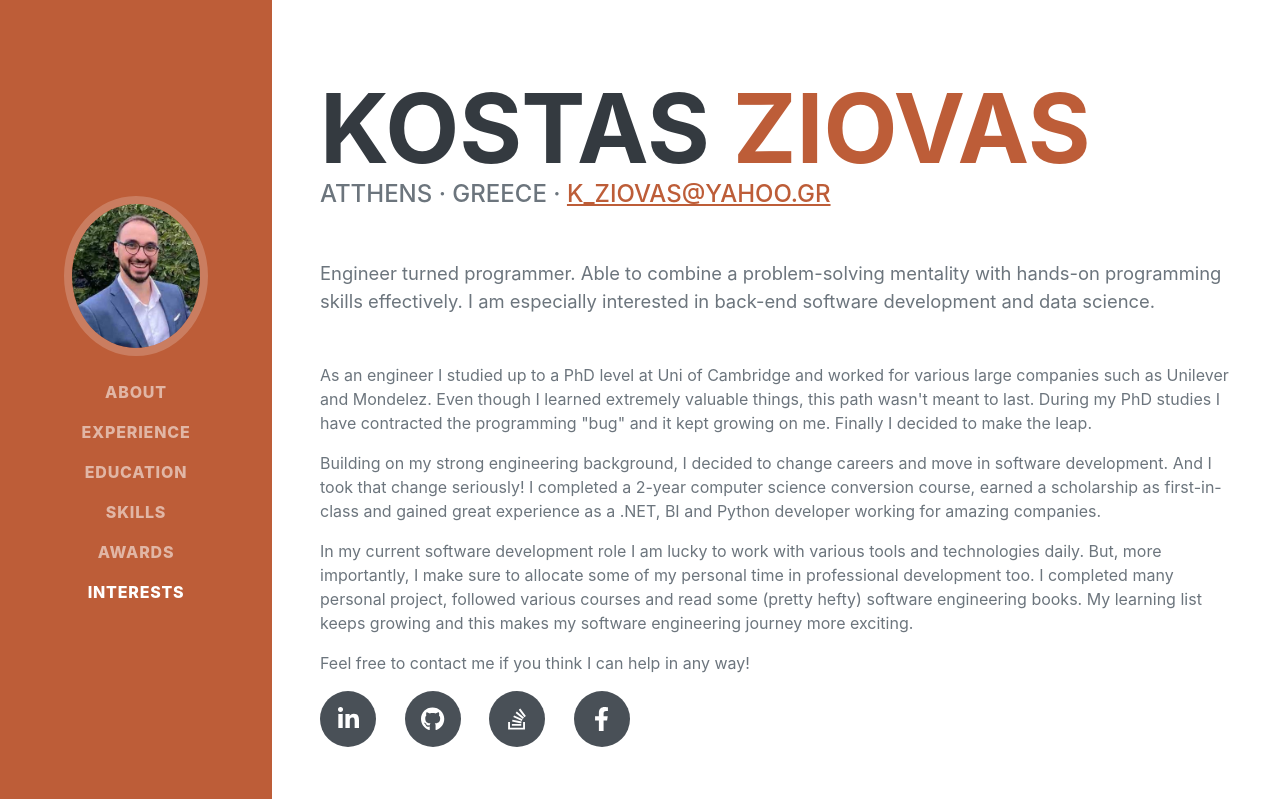
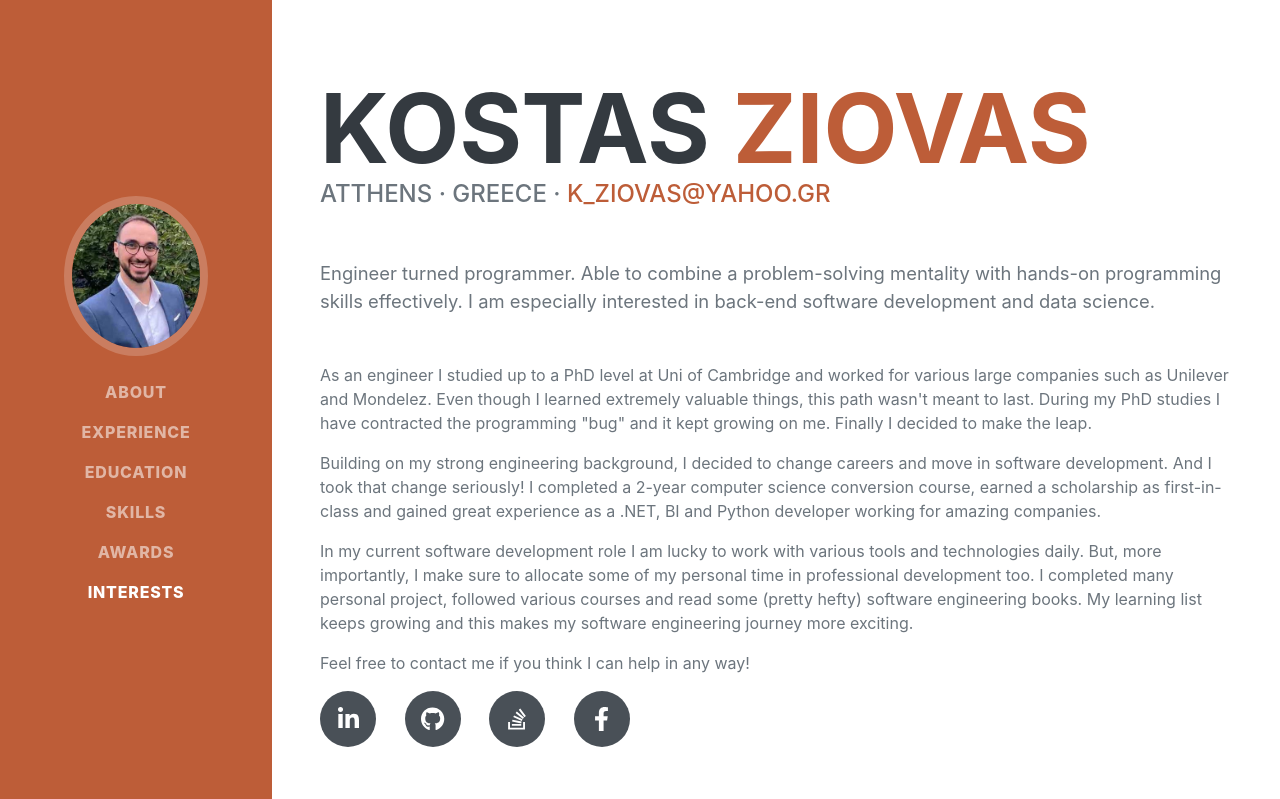
Before and after one commit to kziovas/personal-resume-flask-website, a Python web app: template templates/index.html in a window 1280 px wide. Shown: the top 799 px of the page. Run offline with Jinja, Linux system fonts and the light colour scheme; the template is opened without the code that fills it, so the values that code supplies are empty; some libraries are stand-ins or nearby versions; some web fonts are replaced.

Commit message:
Removed line from mail link

```diff
--- a/templates/index.html
+++ b/templates/index.html
@@ -51,7 +51,7 @@
                 </h1>
                 <div class="subheading mb-5">
                     ATTHENS · GREECE ·
-                    <a href="mailto:k_ziovas@yahoo.gr">k_ziovas@yahoo.gr</a>
+                    <a href="mailto:k_ziovas@yahoo.gr" style="text-decoration: none;">k_ziovas@yahoo.gr</a>
                 </div>
                 <p class="lead mb-5">Engineer turned programmer. Able to
                     combine a problem-solving mentality with
```
